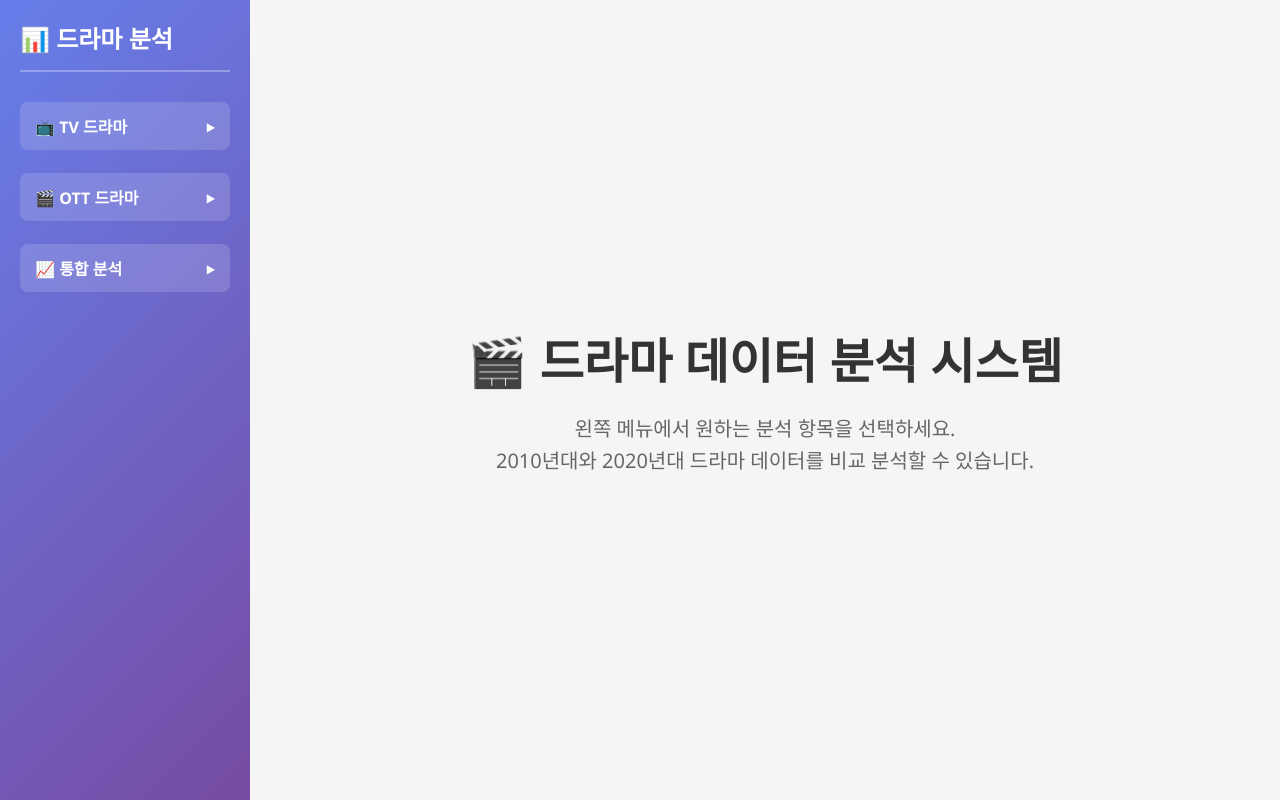
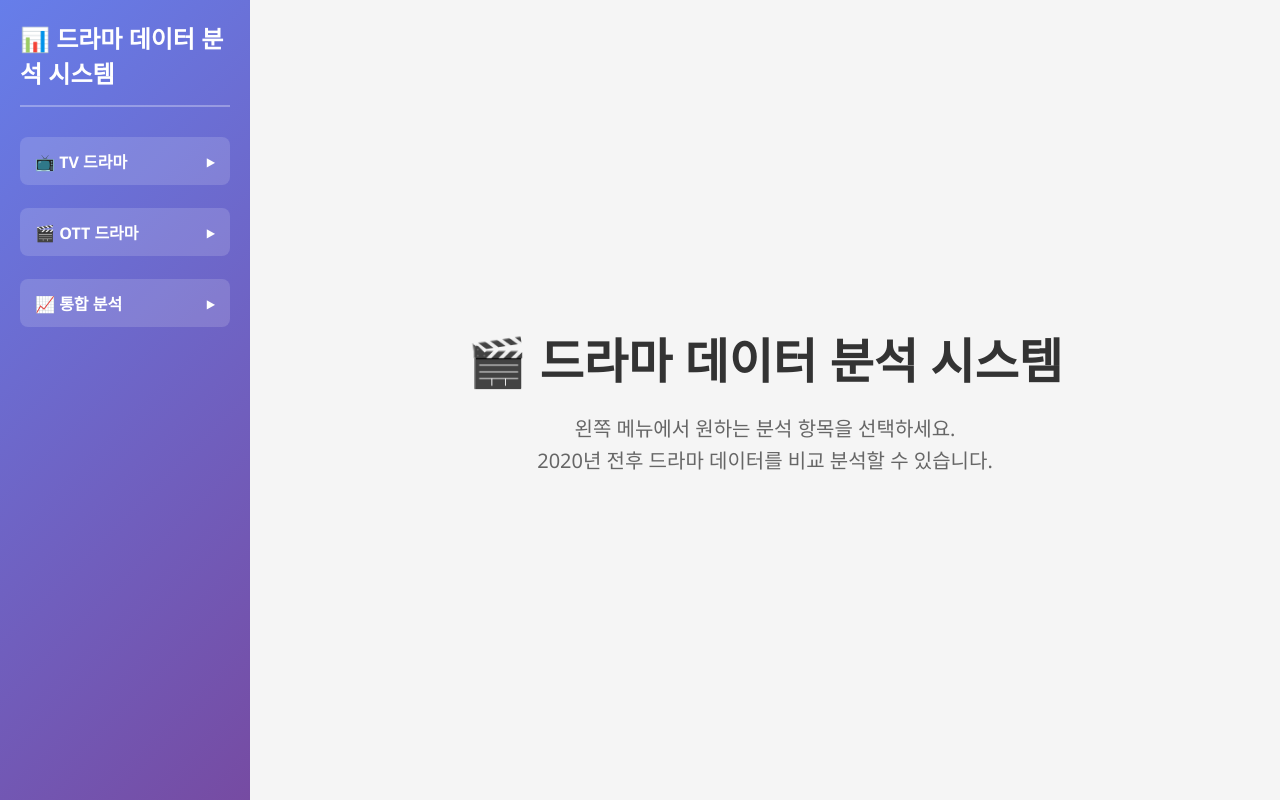
Before and after one commit to 2025-DongA-1/kdrama-project, a Flask app: page / in a window 1280 px wide. Run offline with Flask 3, Linux system fonts and the light colour scheme.

Commit message:
index 텍스트 변경

```diff
--- a/newflask/templates/index.html
+++ b/newflask/templates/index.html
@@ -3,7 +3,7 @@
 <head>
     <meta charset="UTF-8">
     <meta name="viewport" content="width=device-width, initial-scale=1.0">
-    <title>드라마 데이터 분석</title>
+    <title>k-drama 데이터 분석</title>
     <style>
         * {
             margin: 0;
@@ -138,7 +138,7 @@
 </head>
 <body>
     <div class="sidebar">
-        <h1 style="cursor:pointer;" onclick="showHome()">📊 드라마 분석</h1>
+        <h1 style="cursor:pointer;" onclick="showHome()">📊 드라마 데이터 분석 시스템</h1>
 
         <!-- TV 드라마 메뉴 -->
         <div class="menu-group">
@@ -147,11 +147,11 @@
                 <span class="arrow" id="tv-drama-arrow">▶</span>
             </div>
             <div class="submenu" id="tv-drama">
-                <button class="menu-btn" onclick="loadPage('/drama')">채널별 분석</button>
-                <button class="menu-btn" onclick="loadPage('/dramadate')">방영 요일 분석</button>
-                <button class="menu-btn" onclick="loadPage('/project')">한화당 시간 분석</button>
-                <button class="menu-btn" onclick="loadPage('/dramagen')">장르 수 분석</button>
-                <button class="menu-btn" onclick="loadPage('/brodchart')">평점 분석</button>
+                <button class="menu-btn" onclick="loadPage('/drama')">채널별 드라마 수</button>
+                <button class="menu-btn" onclick="loadPage('/dramadate')">방영 요일</button>
+                <button class="menu-btn" onclick="loadPage('/project')">러닝타임</button>
+                <button class="menu-btn" onclick="loadPage('/dramagen')">장르 수</button>
+                <button class="menu-btn" onclick="loadPage('/brodchart')">평점</button>
             </div>
         </div>
 
@@ -162,11 +162,11 @@
                 <span class="arrow" id="ott-drama-arrow">▶</span>
             </div>
             <div class="submenu" id="ott-drama">
-                <button class="menu-btn" onclick="loadPage('/ott')">플랫폼별 분석</button>
-                <button class="menu-btn" onclick="loadPage('/ottdate')">방영 요일 분석</button>
-                <button class="menu-btn" onclick="loadPage('/project2')">한화당 시간 분석</button>
-                <button class="menu-btn" onclick="loadPage('/ottgen')">장르 수 분석</button>
-                <button class="menu-btn" onclick="loadPage('/ottchart')">평점 분석</button>
+                <button class="menu-btn" onclick="loadPage('/ott')">채널별 드라마 수</button>
+                <button class="menu-btn" onclick="loadPage('/ottdate')">방영 요일</button>
+                <button class="menu-btn" onclick="loadPage('/project2')">러닝타임</button>
+                <button class="menu-btn" onclick="loadPage('/ottgen')">장르 수</button>
+                <button class="menu-btn" onclick="loadPage('/ottchart')">평점</button>
             </div>
         </div>
 
@@ -177,10 +177,10 @@
                 <span class="arrow" id="integrated-arrow">▶</span>
             </div>
             <div class="submenu" id="integrated">
-                <button class="menu-btn" onclick="loadPage('/all')">전체 플랫폼</button>
+                <button class="menu-btn" onclick="loadPage('/all')">전체 채널별</button>
                 <button class="menu-btn" onclick="loadPage('/alldate')">전체 방영 요일</button>
-                <button class="menu-btn" onclick="loadPage('/project3')">전체 한화당 시간 분석</button>
-                <button class="menu-btn" onclick="loadPage('/allgen')">전체 장르별 제작 개수 분석</button>
+                <button class="menu-btn" onclick="loadPage('/project3')">전체 러닝타임</button>
+                <button class="menu-btn" onclick="loadPage('/allgen')">전체 장르 수</button>
             </div>
         </div>
     </div>
@@ -190,7 +190,7 @@
             <div class="welcome-content">
                 <h2>🎬 드라마 데이터 분석 시스템</h2>
                 <p>왼쪽 메뉴에서 원하는 분석 항목을 선택하세요.<br>
-                2010년대와 2020년대 드라마 데이터를 비교 분석할 수 있습니다.</p>
+                2020년 전후 드라마 데이터를 비교 분석할 수 있습니다.</p>
             </div>
         </div>
     </div>
```
